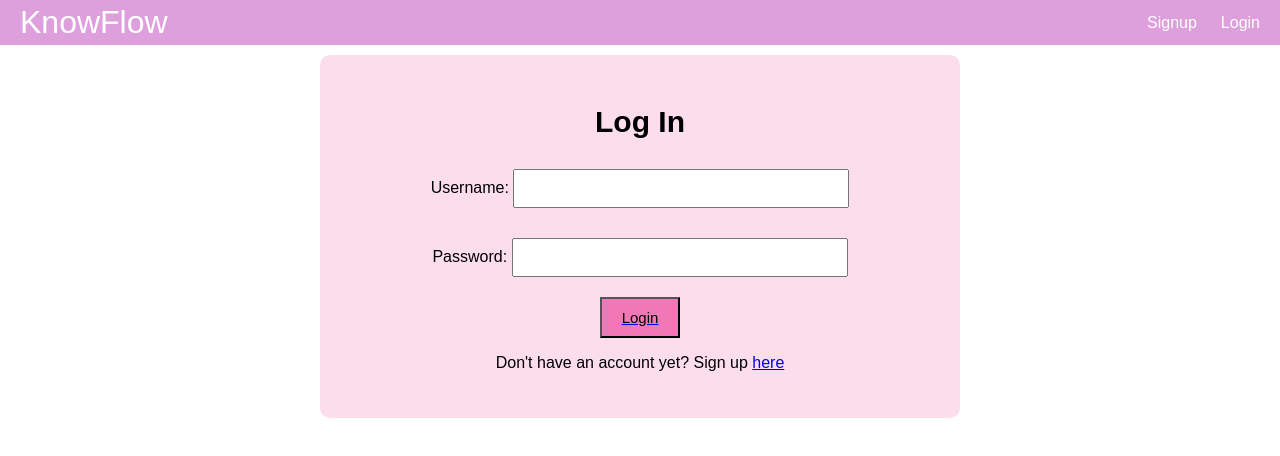
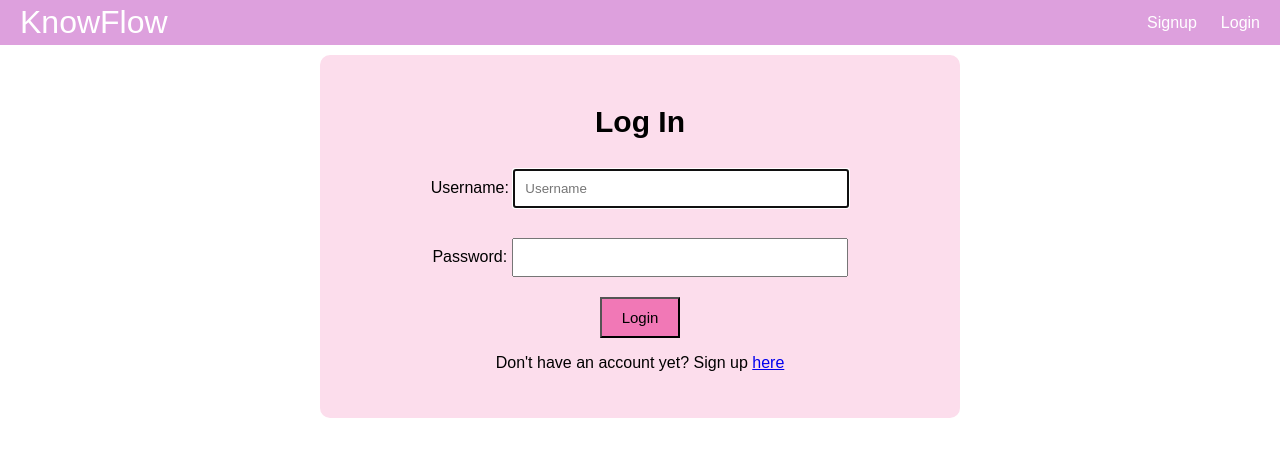
Before and after one commit to HeartyFeels/TNTS-CSCI4300, a Next.js app in the folder examtracker/: page /login in a window 1280 px wide. Shown: the top 456 px of the page. Built offline with nearby package versions, Linux system fonts and the light colour scheme.

Commit message:
Started Authentication, made ExamSchema

```diff
--- a/examtracker/package.json
+++ b/examtracker/package.json
@@ -9,8 +9,10 @@
     "lint": "next lint"
   },
   "dependencies": {
+    "axios": "^1.6.8",
     "mongodb": "^6.5.0",
     "next": "14.1.4",
+    "next-auth": "^5.0.0-beta.16",
     "react": "^18",
     "react-dom": "^18"
   },
--- /dev/null
+++ b/examtracker/src/app/api/axios.js
@@ -0,0 +1,5 @@
+import axios from "axios";
+
+export default axios.create({
+    baseURL: 'http://localhost:3000'
+})
--- a/examtracker/src/app/components/LoginBox.js
+++ b/examtracker/src/app/components/LoginBox.js
@@ -1,37 +1,113 @@
-import Row from "./Row";
+"use client"
+
 import Button from "./Button";
 import Card from "./Card";
 import Link from "next/link";
+import "./Row.css"
+import { useRef, useState, useEffect } from "react";
+import { useContext } from "react";
+import AuthContext from "../context/AuthProvider";
+import axios from "../api/axios";
+import { set } from "mongoose";
 
-let username = {
-    name: "Username: ",
-    type: "text"
+const LOGIN_URL = "/login"
+
+const LoginBox = (props) => {
+    const { setAuth } = useContext(AuthContext);
+    const userReference = useRef();
+    const errorReference = useRef();
+
+    const [user, setUser] = useState('');
+    const [password, setPassword] = useState('');
+    const [errorMessage, setErrorMessage] = useState('');
+    const [success, setSuccess] = useState('');
+
+    useEffect(() => {
+        userReference.current.focus();
+    }, [])
+
+    useEffect(() => {
+        setErrorMessage('');
+    }, [user, password])
+
+
+    const submitHandler = async (event) => {
+        event.preventDefault();
+
+        try {
+            const response = await axios.post(LOGIN_URL, JSON.stringify({ user, password }), {
+                headers: { 'Content-Type': 'application/json' },
+                withCredentials: true
+            }
+            );
+
+            const accessToken = response?.data?.accessToken;
+            const roles = response?.data?.roles;
+            setAuth({user, password, roles, accessToken})
+
+            setUser('');
+            setPassword('');
+        } catch (err) {
+            if(!err?.response) {
+                setErrorMessage("No server response")
+            } else if (err.response?.status === 400) {
+                setErrorMessage("Missing username or password")
+            } else if (err.response?.status === 401) {
+                setErrorMessage("Incorrect credentials")
+            } else {
+                setErrorMessage("Login Failed")
             }
 
-let password = {
-    name: "Password: ",
-    type: "password"
+            errorReference.current.focus();
+        }
     }
 
-let loginButton = {
-    label: "Log In",
-    action: {}
-}
+    return (
+        <>
+            {success ? (
+                <div>
+                    <h1>You have logged in!</h1>
+                    <Link href="/schedule">View your schedule</Link>
+                </div>
+            ) : (
+                <div>
 
-const LoginBox = (props) => {
-    return (
-        <div>
                     <Card>
                         <h1>Log In</h1>
+                        <p ref={errorReference} classname={errorMessage ? "errorMessage" : "offscreen"} aria-live="assertive">{errorMessage}</p>
 
-                <Row item={username} />
+                        <form onSubmit={submitHandler}>
+                            <div className="row">
+                                <label>Username: </label>
+                                <input
+                                    type="text"
+                                    id="username"
+                                    placeholder="Username"
+                                    ref={userReference}
+                                    onChange={(event) => setUser(event.target.value)}
+                                    value={user}
+                                    required
+                                />
+                            </div>
 
-                <Row item={password} />
+                            <div className="row">
+                                <label>Password: </label>
+                                <input
+                                    type="password"
+                                    id="password"
+                                    onChange={(event) => setPassword(event.target.value)}
+                                    value={password}
+                                    required
+                                />
+                            </div>
 
-                <Link href="/schedule" onClick= {props.setActive}><Button>Login</Button></Link>
+                            <Button type="submit">Login</Button>
+                        </form>
                         <p>Don't have an account yet? Sign up <Link href="/signup">here</Link> </p>
                     </Card>
                 </div>
+            )}
+        </>
     );
 }
 
--- /dev/null
+++ b/examtracker/src/app/context/AuthProvider.js
@@ -0,0 +1,19 @@
+"use client"
+
+import { createContext, useState } from "react";
+
+const AuthContext = createContext({});
+
+export const AuthProvider = ({children}) => {
+    const [auth, setAuth] = useState({});
+
+    return (
+        <div>
+            <AuthContext.Provider value ={{auth, setAuth}}>
+                {children}
+            </AuthContext.Provider>
+        </div>
+    )
+}
+
+export default AuthContext;
--- a/examtracker/src/app/layout.js
+++ b/examtracker/src/app/layout.js
@@ -1,5 +1,6 @@
 import { Inter } from "next/font/google";
 import "./globals.css";
+import { AuthProvider } from "./context/AuthProvider";
 
 const inter = Inter({ subsets: ["latin"] });
 
@@ -11,7 +12,11 @@ export const metadata = {
 export default function RootLayout({ children }) {
   return (
     <html lang="en">
-      <body className={inter.className}>{children}</body>
+      <body className={inter.className}>
+        <AuthProvider>
+          {children}
+        </AuthProvider>
+      </body>
     </html>
   );
 }
--- /dev/null
+++ b/examtracker/src/app/utils.js
@@ -0,0 +1,3 @@
+'use server'
+
+import { signIn } from "@/auth"
```
Also changed, not shown: examtracker/models/app.js (deleted, +0 -23 lines), examtracker/models/package.json (deleted, +0 -25 lines), examtracker/src/app/models/Exam.js (added, +27 -0 lines), examtracker/src/app/page.js (+24 -6 lines), examtracker/src/app/components/Row.css (line endings or trailing spaces), examtracker/src/app/routes/api/exams.js (added), 2 other files (tests, documents, lock files or other folders). Lines whose indentation alone changed are shown as unchanged.
